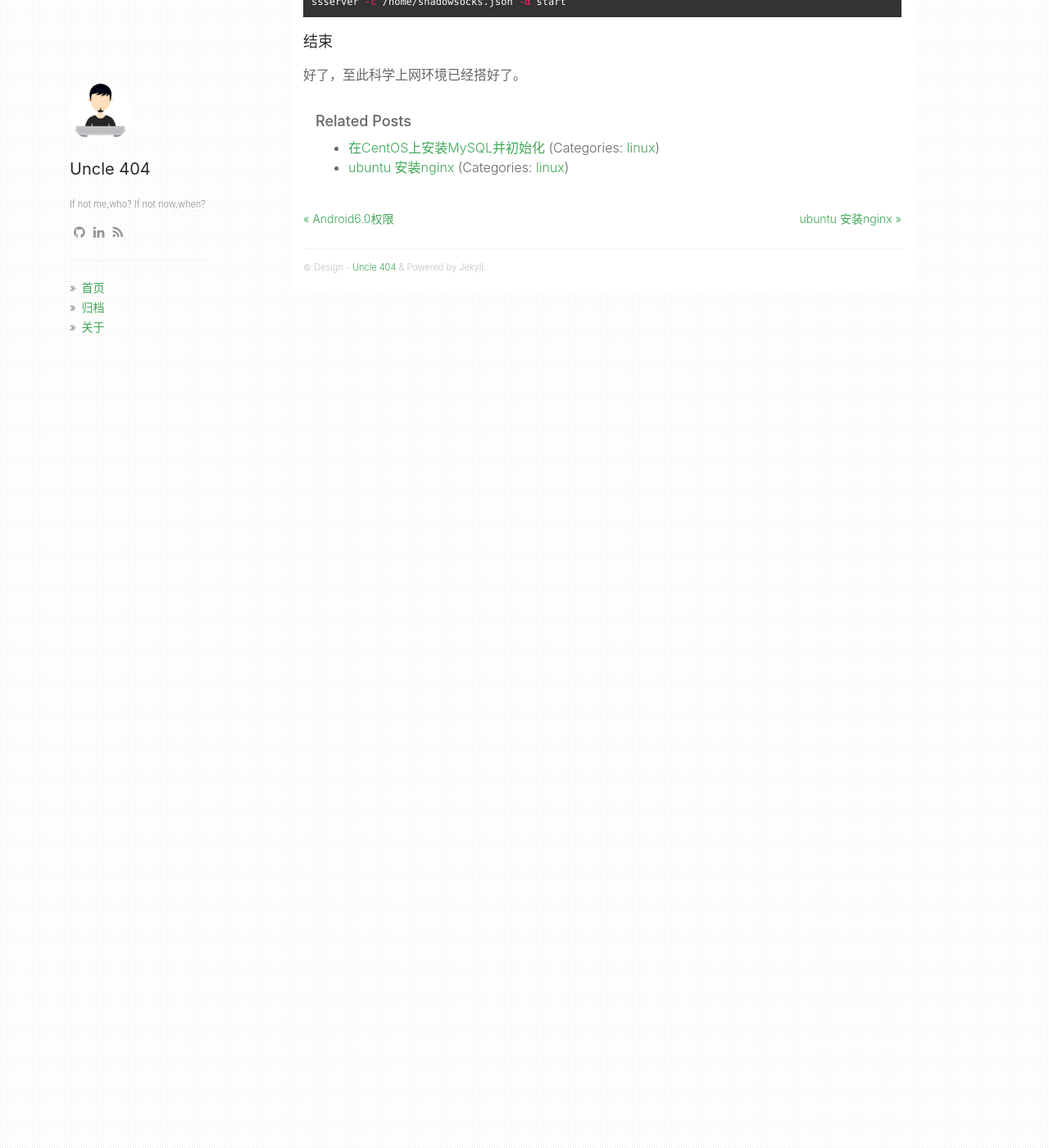
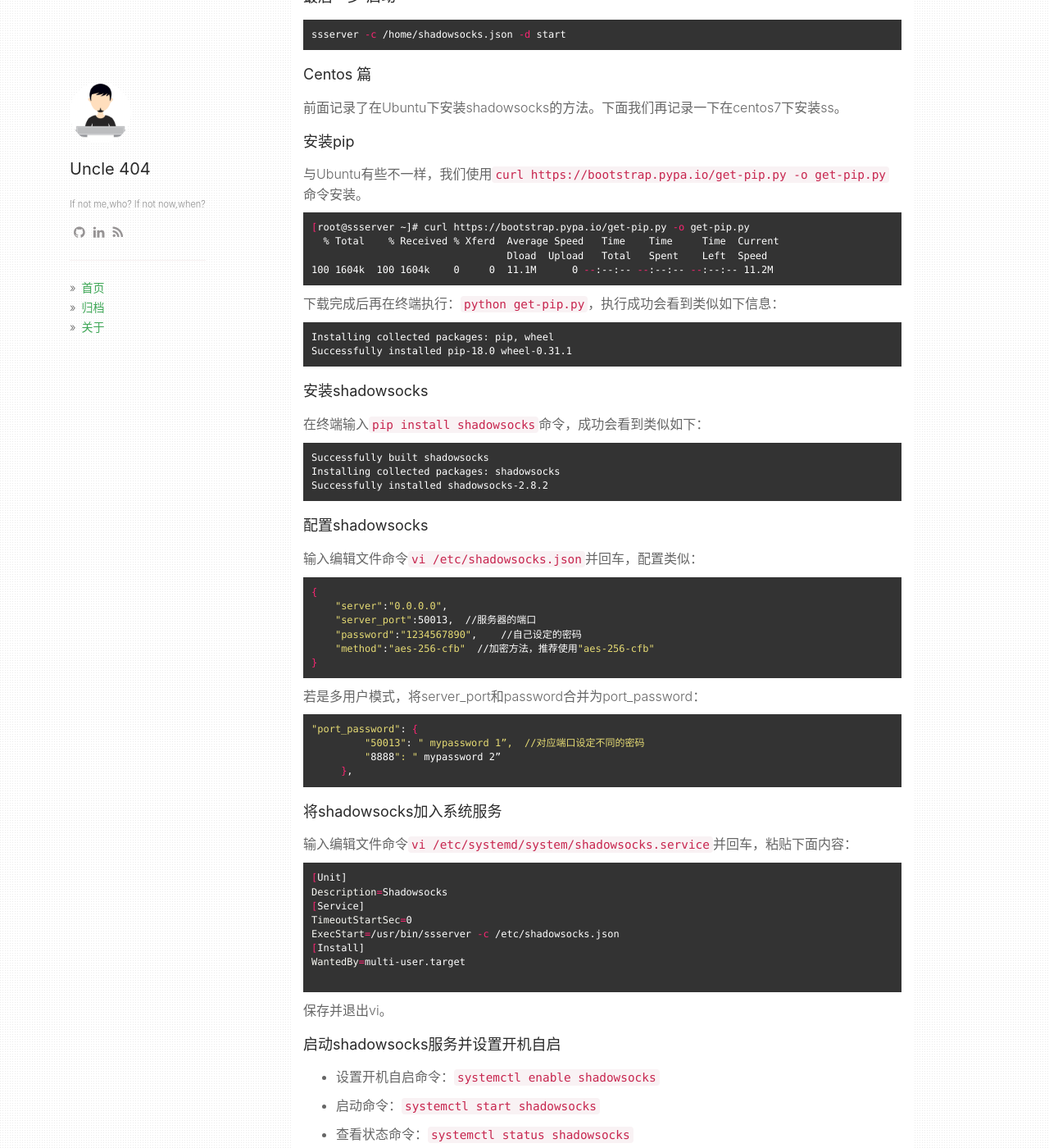
Before and after one commit to alphaletsgo/alphaletsgo.github.com, a Jekyll site: the page built from _posts/2018-05-03-linux-install-shadowsocks.md, in a window 1280 px wide and 1400 px high, scrolled down 716 px. Shown: the whole window at 82% size. Built offline with Jekyll 4.4.1, drawn with Linux system fonts in a browser that asks for light colours; nearby versions of some CDN libraries; some of the changed text lies outside the part shown.

Commit message:
modify post

````diff
--- a/_posts/2018-05-03-linux-install-shadowsocks.md
+++ b/_posts/2018-05-03-linux-install-shadowsocks.md
@@ -8,6 +8,7 @@ categories: [linux]
 
 最近需要科学上网查点资料，于是就在linode上买了一个vps，linode性价比不算高，但是为了图省事也就忍了。下面我记录一下搭建科学上网环境的具体步骤。
 
+## ubuntu篇
 
 ### 第一步 安装Shadowsocks
 
@@ -44,6 +45,124 @@ sudo apt–get install python–m2crypto
 ssserver -c /home/shadowsocks.json -d start
 ```
 
-### 结束
+## Centos 篇
 
-好了，至此科学上网环境已经搭好了。
+前面记录了在Ubuntu下安装shadowsocks的方法。下面我们再记录一下在centos7下安装ss。
+
+### 安装pip
+
+与Ubuntu有些不一样，我们使用`curl https://bootstrap.pypa.io/get-pip.py -o get-pip.py` 命令安装。
+
+```shell
+[root@ssserver ~]# curl https://bootstrap.pypa.io/get-pip.py -o get-pip.py
+  % Total    % Received % Xferd  Average Speed   Time    Time     Time  Current
+                                 Dload  Upload   Total   Spent    Left  Speed
+100 1604k  100 1604k    0     0  11.1M      0 --:--:-- --:--:-- --:--:-- 11.2M
+```
+
+下载完成后再在终端执行：`python get-pip.py`，执行成功会看到类似如下信息：
+
+```shell
+Installing collected packages: pip, wheel
+Successfully installed pip-18.0 wheel-0.31.1
+```
+
+### 安装shadowsocks
+
+在终端输入`pip install shadowsocks`命令，成功会看到类似如下：
+
+```shell
+Successfully built shadowsocks
+Installing collected packages: shadowsocks
+Successfully installed shadowsocks-2.8.2
+```
+
+### 配置shadowsocks
+
+输入编辑文件命令`vi /etc/shadowsocks.json`并回车，配置类似：
+
+```shell
+{
+    "server":"0.0.0.0",
+    "server_port":50013,  //服务器的端口
+    "password":"1234567890",    //自己设定的密码
+    "method":"aes-256-cfb"  //加密方法，推荐使用"aes-256-cfb"
+}
+```
+
+若是多用户模式，将server_port和password合并为port_password：
+
+```shell
+"port_password": {
+         "50013": " mypassword 1”,  //对应端口设定不同的密码
+         "8888": " mypassword 2”
+     },
+```
+
+### 将shadowsocks加入系统服务
+
+输入编辑文件命令`vi /etc/systemd/system/shadowsocks.service`并回车，粘贴下面内容：
+
+```shell
+[Unit]
+Description=Shadowsocks
+[Service]
+TimeoutStartSec=0
+ExecStart=/usr/bin/ssserver -c /etc/shadowsocks.json
+[Install]
+WantedBy=multi-user.target
+
+```
+
+保存并退出vi。
+
+### 启动shadowsocks服务并设置开机自启
+
+- 设置开机自启命令：`systemctl enable shadowsocks`
+
+- 启动命令：`systemctl start shadowsocks`
+
+- 查看状态命令：`systemctl status shadowsocks`
+
+如果成功的话，会看到类似如下信息：
+
+```shell
+[root@ssserver ~]# systemctl start shadowsocks
+[root@ssserver ~]# systemctl status shadowsocks
+● shadowsocks.service - Shadowsocks
+   Loaded: loaded (/etc/systemd/system/shadowsocks.service; enabled; vendor preset: disabled)
+   Active: active (running) since Tue 2018-08-28 13:27:53 UTC; 7s ago
+ Main PID: 1259 (ssserver)
+   CGroup: /system.slice/shadowsocks.service
+           └─1259 /usr/bin/python /usr/bin/ssserver -c /etc/shadowsocks.json
+
+Aug 28 13:27:53 ssserver systemd[1]: Started Shadowsocks.
+Aug 28 13:27:53 ssserver systemd[1]: Starting Shadowsocks...
+Aug 28 13:27:54 ssserver ssserver[1259]: INFO: loading config from /etc/shadowsocks.json
+Aug 28 13:27:54 ssserver ssserver[1259]: 2018-08-28 13:27:54 INFO     loading libcrypto from libcrypto.so.10
+Aug 28 13:27:54 ssserver ssserver[1259]: 2018-08-28 13:27:54 INFO     starting server at 0.0.0.0:50013
+```
+
+### 防火墙问题
+
+有时候我们按照上面的方式配置了，也在ss客户端配置，但就是无法科学上网，这时问题可能出现在我们设置的端口被防火墙禁用了，在centos7下使用的filewalle防火墙，我们只需修改`/etc/firewalld/zones/public.xml`文件，在<zone>标签中添加如下：
+
+```shell
+<port protocol="tcp" port="8088"/>
+<port protocol="udp" port="8088"/>
+```
+保存后，运行:
+
+```shell
+# firewall-cmd --complete-reload
+```
+
+### 性能提升
+
+Gevent可以提高ss性能，由于gevent依赖于libevent和greenlet
+
+```shell
+$ yum install -y libevent
+$ pip install greenlet
+$ pip install gevent
+```
````
Also changed, not shown: other parts of _posts/2018-05-03-linux-install-shadowsocks.md (+1 -1 lines).
